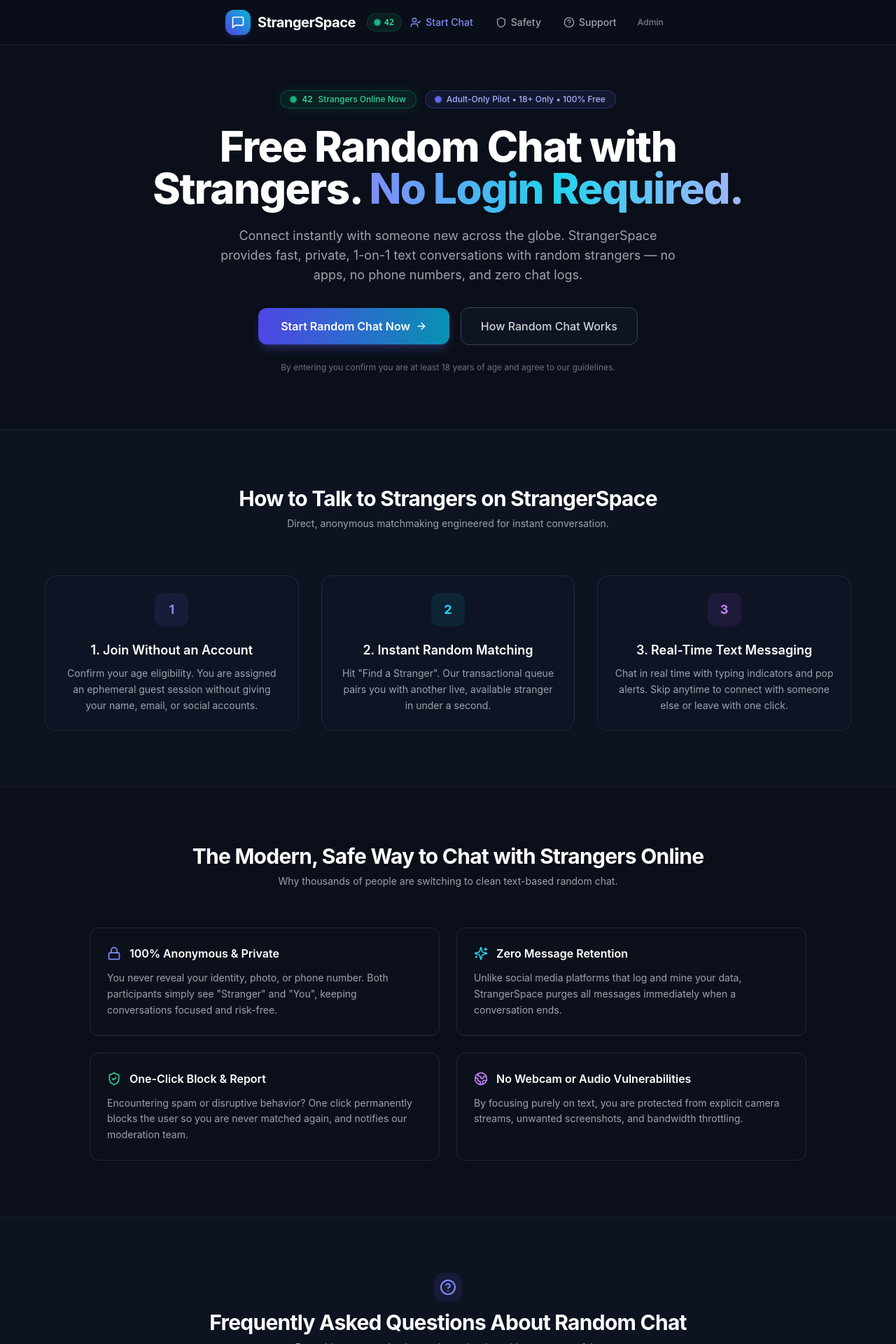
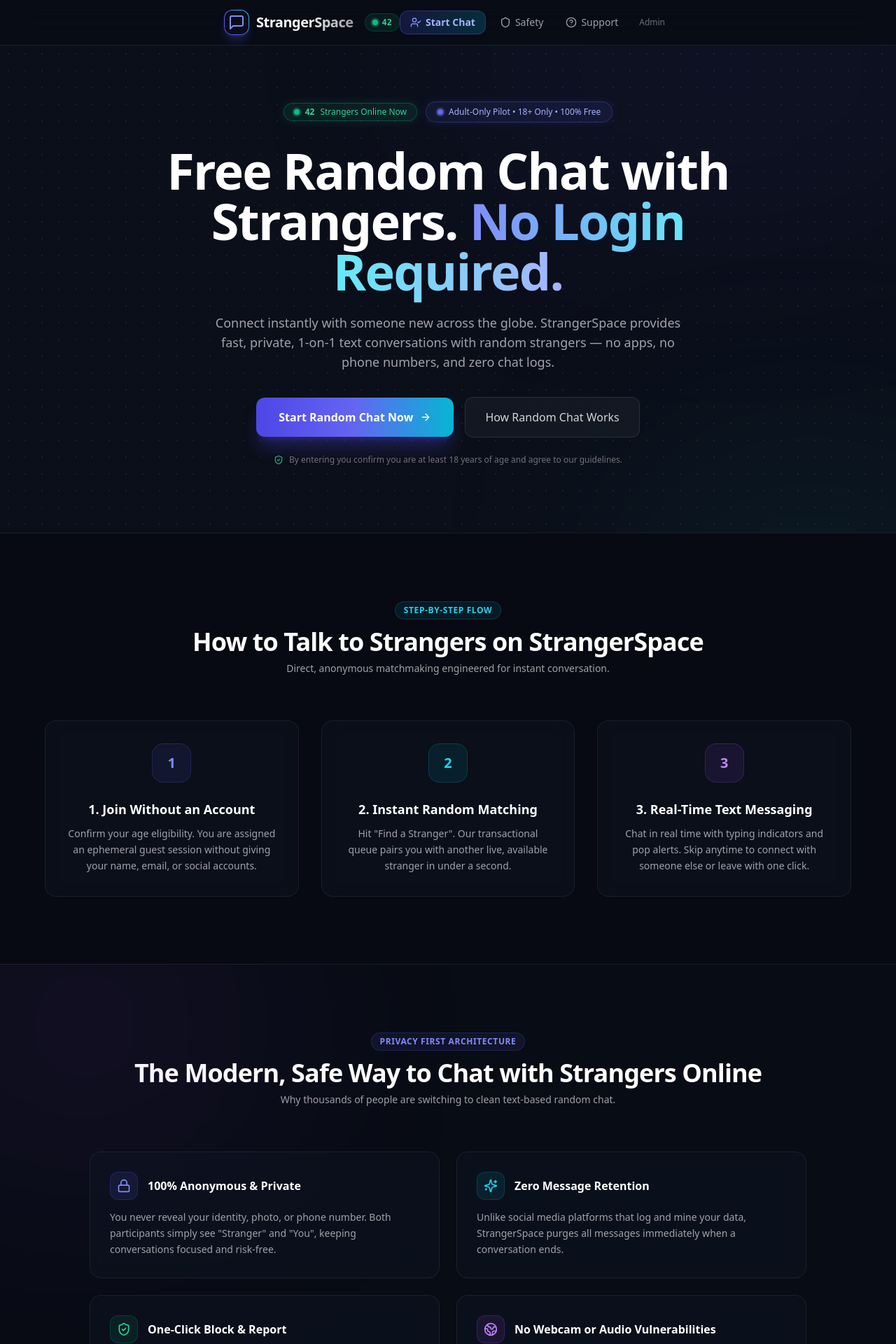
Before and after one commit to iitiankrishnaa-svg/random-chat, a Next.js app: page / in a window 1280 px wide. Shown: the top 1920 px of the page at 70% size. Built offline with nearby package versions, Linux system fonts and the light colour scheme; no server answers.

Commit message:
feat(ui): modernize UI with dark luxury aesthetic, ambient aurora glows, glassmorphism, and instant invite sharing

```diff
--- a/app/globals.css
+++ b/app/globals.css
@@ -3,29 +3,76 @@
 @tailwind utilities;
 
 :root {
-  --background: #0B0F19;
-  --foreground: #F9FAFB;
+  --background: #080C14;
+  --foreground: #F8FAFC;
 }
 
 body {
   background-color: var(--background);
   color: var(--foreground);
-  font-family: -apple-system, BlinkMacSystemFont, "Segoe UI", Roboto, Oxygen, Ubuntu, Cantarell, "Fira Sans", "Droid Sans", "Helvetica Neue", sans-serif;
+  font-family: system-ui, -apple-system, BlinkMacSystemFont, 'Segoe UI', Roboto, 'Helvetica Neue', Arial, sans-serif;
   overflow-x: hidden;
+  -webkit-font-smoothing: antialiased;
+  -moz-osx-font-smoothing: grayscale;
 }
 
-/* Custom Scrollbar */
+/* Modern subtle micro-dot grid */
+.bg-grid-pattern {
+  background-image: radial-gradient(rgba(255, 255, 255, 0.07) 1px, transparent 1px);
+  background-size: 24px 24px;
+}
+
+/* Glassmorphism primitives */
+.glass-panel {
+  background: rgba(13, 18, 30, 0.7);
+  backdrop-filter: blur(16px);
+  -webkit-backdrop-filter: blur(16px);
+  border: 1px solid rgba(255, 255, 255, 0.08);
+}
+
+.glass-card {
+  background: rgba(17, 24, 39, 0.4);
+  backdrop-filter: blur(12px);
+  -webkit-backdrop-filter: blur(12px);
+  border: 1px solid rgba(255, 255, 255, 0.07);
+  transition: all 0.3s cubic-bezier(0.16, 1, 0.3, 1);
+}
+
+.glass-card:hover {
+  background: rgba(26, 36, 56, 0.55);
+  border-color: rgba(99, 102, 241, 0.35);
+  box-shadow: 0 10px 30px -10px rgba(99, 102, 241, 0.15);
+  transform: translateY(-2px);
+}
+
+/* Custom Sleek Scrollbar */
 ::-webkit-scrollbar {
-  width: 6px;
-  height: 6px;
+  width: 5px;
+  height: 5px;
 }
 ::-webkit-scrollbar-track {
-  background: #111827;
+  background: transparent;
 }
 ::-webkit-scrollbar-thumb {
-  background: #374151;
-  border-radius: 3px;
+  background: rgba(255, 255, 255, 0.15);
+  border-radius: 9999px;
 }
 ::-webkit-scrollbar-thumb:hover {
-  background: #4B5563;
+  background: rgba(255, 255, 255, 0.28);
 }
+
+/* Subtle glowing pulse */
+@keyframes ambient-glow {
+  0%, 100% {
+    opacity: 0.4;
+    transform: scale(1);
+  }
+  50% {
+    opacity: 0.7;
+    transform: scale(1.04);
+  }
+}
+
+.animate-ambient-glow {
+  animation: ambient-glow 8s ease-in-out infinite;
+}
--- a/app/page.tsx
+++ b/app/page.tsx
@@ -39,14 +39,19 @@
   ];
 
   return (
-    <div className="flex flex-col items-center">
+    <div className="flex flex-col items-center relative overflow-hidden">
+      {/* Ambient background aurora effects */}
+      <div className="pointer-events-none absolute -top-44 left-1/2 -translate-x-1/2 w-[780px] h-[380px] bg-indigo-600/15 rounded-full blur-[150px] animate-ambient-glow" />
+      <div className="pointer-events-none absolute top-[600px] -right-32 w-[500px] h-[400px] bg-cyan-600/10 rounded-full blur-[140px]" />
+      <div className="pointer-events-none absolute top-[1200px] -left-32 w-[500px] h-[400px] bg-purple-600/10 rounded-full blur-[140px]" />
+
       {/* Hero Section */}
-      <section className="relative w-full overflow-hidden px-4 pt-16 pb-20 sm:px-6 lg:px-8 text-center">
-        <div className="mx-auto max-w-4xl">
-          <div className="flex flex-wrap items-center justify-center gap-2.5 sm:gap-3 mb-6">
+      <section className="relative w-full overflow-hidden px-4 pt-20 pb-24 sm:px-6 lg:px-8 text-center bg-grid-pattern">
+        <div className="mx-auto max-w-4xl relative z-10">
+          <div className="flex flex-wrap items-center justify-center gap-2.5 sm:gap-3 mb-8">
             <OnlineBadge variant="hero" />
 
-            <div className="inline-flex items-center gap-2 rounded-full border border-indigo-500/30 bg-indigo-500/10 px-3.5 py-1 text-xs font-medium text-indigo-300">
+            <div className="inline-flex items-center gap-2 rounded-full border border-indigo-500/30 bg-indigo-500/10 px-4 py-1.5 text-xs font-medium text-indigo-300 backdrop-blur-md shadow-[0_0_15px_rgba(99,102,241,0.12)]">
               <span className="relative flex h-2 w-2">
                 <span className="animate-ping absolute inline-flex h-full w-full rounded-full bg-indigo-400 opacity-75"></span>
                 <span className="relative inline-flex rounded-full h-2 w-2 bg-indigo-500"></span>
@@ -55,79 +60,83 @@
             </div>
           </div>
 
-          <h1 className="text-4xl sm:text-6xl font-extrabold tracking-tight text-white leading-tight">
+          <h1 className="text-4xl sm:text-6xl lg:text-7xl font-extrabold tracking-tight text-white leading-[1.15]">
             Free Random Chat with Strangers.{' '}
-            <span className="bg-gradient-to-r from-indigo-400 via-cyan-400 to-indigo-300 bg-clip-text text-transparent">
+            <span className="bg-gradient-to-r from-indigo-400 via-cyan-300 to-indigo-300 bg-clip-text text-transparent drop-shadow-sm">
               No Login Required.
             </span>
           </h1>
 
-          <p className="mx-auto mt-6 max-w-2xl text-base sm:text-lg text-gray-400 leading-relaxed">
+          <p className="mx-auto mt-6 max-w-2xl text-base sm:text-lg text-zinc-400 leading-relaxed font-normal">
             Connect instantly with someone new across the globe. StrangerSpace provides fast, private, 1-on-1 text conversations with random strangers — no apps, no phone numbers, and zero chat logs.
           </p>
 
-          <div className="mt-8 flex flex-col sm:flex-row items-center justify-center gap-4">
+          <div className="mt-9 flex flex-col sm:flex-row items-center justify-center gap-4">
             <Link
               href="/chat"
-              className="w-full sm:w-auto inline-flex items-center justify-center gap-2 rounded-xl bg-gradient-to-r from-indigo-600 to-cyan-600 px-8 py-3.5 text-base font-semibold text-white shadow-lg shadow-indigo-500/25 hover:from-indigo-500 hover:to-cyan-500 transition-all focus:outline-none focus:ring-2 focus:ring-indigo-400"
+              className="w-full sm:w-auto inline-flex items-center justify-center gap-2.5 rounded-xl bg-gradient-to-r from-indigo-600 via-indigo-500 to-cyan-500 px-8 py-4 text-base font-semibold text-white shadow-xl shadow-indigo-600/30 hover:shadow-indigo-600/50 hover:brightness-110 hover:-translate-y-0.5 active:translate-y-0 transition-all focus:outline-none focus:ring-2 focus:ring-indigo-400"
             >
-              Start Random Chat Now
+              <span>Start Random Chat Now</span>
               <ArrowRight className="h-4 w-4" />
             </Link>
 
             <a
               href="#how-it-works"
-              className="w-full sm:w-auto inline-flex items-center justify-center gap-2 rounded-xl border border-gray-700 bg-gray-900/60 px-7 py-3.5 text-base font-medium text-gray-300 hover:bg-gray-800 hover:text-white transition-colors"
+              className="w-full sm:w-auto inline-flex items-center justify-center gap-2 rounded-xl border border-white/10 bg-white/[0.04] backdrop-blur-md px-7 py-4 text-base font-medium text-zinc-300 hover:bg-white/[0.08] hover:text-white hover:border-white/20 transition-all"
             >
               How Random Chat Works
             </a>
           </div>
 
-          <div className="mt-6 text-xs text-gray-500">
-            By entering you confirm you are at least 18 years of age and agree to our guidelines.
+          <div className="mt-6 text-xs text-zinc-500 flex items-center justify-center gap-2">
+            <ShieldCheck className="h-3.5 w-3.5 text-emerald-500" />
+            <span>By entering you confirm you are at least 18 years of age and agree to our guidelines.</span>
           </div>
         </div>
       </section>
 
       {/* How It Works Section */}
-      <section id="how-it-works" className="w-full border-t border-gray-800/60 bg-[#0E1322] py-20 px-4 sm:px-6 lg:px-8">
+      <section id="how-it-works" className="w-full border-t border-white/[0.08] bg-[#070A12] py-24 px-4 sm:px-6 lg:px-8 relative">
         <div className="mx-auto max-w-6xl">
           <div className="text-center mb-16">
-            <h2 className="text-3xl font-bold tracking-tight text-white">
+            <div className="inline-flex items-center gap-2 px-3 py-1 rounded-full text-xs font-semibold uppercase tracking-wider text-cyan-400 bg-cyan-500/10 border border-cyan-500/20 mb-3">
+              Step-by-Step Flow
+            </div>
+            <h2 className="text-3xl sm:text-4xl font-bold tracking-tight text-white">
               How to Talk to Strangers on StrangerSpace
             </h2>
-            <p className="mt-2 text-sm text-gray-400">
+            <p className="mt-2 text-sm text-zinc-400 max-w-lg mx-auto">
               Direct, anonymous matchmaking engineered for instant conversation.
             </p>
           </div>
 
-          <div className="grid grid-cols-1 md:grid-cols-3 gap-8">
-            <div className="flex flex-col items-center text-center p-6 rounded-2xl border border-gray-800 bg-gray-900/40">
-              <div className="flex h-12 w-12 items-center justify-center rounded-xl bg-indigo-500/10 text-indigo-400 mb-5 font-bold text-lg">
+          <div className="grid grid-cols-1 md:grid-cols-3 gap-6 sm:gap-8">
+            <div className="flex flex-col items-center text-center p-8 rounded-2xl glass-card">
+              <div className="flex h-14 w-14 items-center justify-center rounded-2xl bg-indigo-500/10 border border-indigo-500/20 text-indigo-400 mb-6 font-bold text-xl shadow-inner">
                 1
               </div>
               <h3 className="text-lg font-semibold text-white">1. Join Without an Account</h3>
-              <p className="mt-2 text-sm text-gray-400 leading-relaxed">
+              <p className="mt-2.5 text-sm text-zinc-400 leading-relaxed">
                 Confirm your age eligibility. You are assigned an ephemeral guest session without giving your name, email, or social accounts.
               </p>
             </div>
 
-            <div className="flex flex-col items-center text-center p-6 rounded-2xl border border-gray-800 bg-gray-900/40">
-              <div className="flex h-12 w-12 items-center justify-center rounded-xl bg-cyan-500/10 text-cyan-400 mb-5 font-bold text-lg">
+            <div className="flex flex-col items-center text-center p-8 rounded-2xl glass-card">
+              <div className="flex h-14 w-14 items-center justify-center rounded-2xl bg-cyan-500/10 border border-cyan-500/20 text-cyan-400 mb-6 font-bold text-xl shadow-inner">
                 2
               </div>
               <h3 className="text-lg font-semibold text-white">2. Instant Random Matching</h3>
-              <p className="mt-2 text-sm text-gray-400 leading-relaxed">
+              <p className="mt-2.5 text-sm text-zinc-400 leading-relaxed">
                 Hit "Find a Stranger". Our transactional queue pairs you with another live, available stranger in under a second.
               </p>
             </div>
 
-            <div className="flex flex-col items-center text-center p-6 rounded-2xl border border-gray-800 bg-gray-900/40">
-              <div className="flex h-12 w-12 items-center justify-center rounded-xl bg-purple-500/10 text-purple-400 mb-5 font-bold text-lg">
+            <div className="flex flex-col items-center text-center p-8 rounded-2xl glass-card">
+              <div className="flex h-14 w-14 items-center justify-center rounded-2xl bg-purple-500/10 border border-purple-500/20 text-purple-400 mb-6 font-bold text-xl shadow-inner">
                 3
               </div>
               <h3 className="text-lg font-semibold text-white">3. Real-Time Text Messaging</h3>
-              <p className="mt-2 text-sm text-gray-400 leading-relaxed">
+              <p className="mt-2.5 text-sm text-zinc-400 leading-relaxed">
                 Chat in real time with typing indicators and pop alerts. Skip anytime to connect with someone else or leave with one click.
               </p>
             </div>
@@ -136,54 +145,65 @@
       </section>
 
       {/* SEO Deep-Dive Content: Why StrangerSpace */}
-      <section className="w-full py-20 px-4 sm:px-6 lg:px-8 border-t border-gray-800/40 bg-[#0B0F19]">
+      <section className="w-full py-24 px-4 sm:px-6 lg:px-8 border-t border-white/[0.08] bg-[#080C14]">
         <div className="mx-auto max-w-5xl">
-          <div className="text-center mb-14">
-            <h2 className="text-2xl sm:text-3xl font-bold tracking-tight text-white">
+          <div className="text-center mb-16">
+            <div className="inline-flex items-center gap-2 px-3 py-1 rounded-full text-xs font-semibold uppercase tracking-wider text-indigo-400 bg-indigo-500/10 border border-indigo-500/20 mb-3">
+              Privacy First Architecture
+            </div>
+            <h2 className="text-3xl sm:text-4xl font-bold tracking-tight text-white">
               The Modern, Safe Way to Chat with Strangers Online
             </h2>
-            <p className="mt-2 text-sm text-gray-400">
+            <p className="mt-2 text-sm text-zinc-400 max-w-lg mx-auto">
               Why thousands of people are switching to clean text-based random chat.
             </p>
           </div>
 
           <div className="grid grid-cols-1 md:grid-cols-2 gap-6">
-            <div className="p-6 rounded-xl border border-gray-800 bg-gray-900/20">
-              <div className="flex items-center gap-3 mb-3">
-                <Lock className="h-5 w-5 text-indigo-400" />
+            <div className="p-7 rounded-2xl glass-card">
+              <div className="flex items-center gap-3.5 mb-3.5">
+                <div className="flex h-10 w-10 items-center justify-center rounded-xl bg-indigo-500/10 border border-indigo-500/20 text-indigo-400">
+                  <Lock className="h-5 w-5" />
+                </div>
                 <h3 className="text-base font-semibold text-white">100% Anonymous & Private</h3>
               </div>
-              <p className="text-sm text-gray-400 leading-relaxed">
+              <p className="text-sm text-zinc-400 leading-relaxed">
                 You never reveal your identity, photo, or phone number. Both participants simply see "Stranger" and "You", keeping conversations focused and risk-free.
               </p>
             </div>
 
-            <div className="p-6 rounded-xl border border-gray-800 bg-gray-900/20">
-              <div className="flex items-center gap-3 mb-3">
-                <Sparkles className="h-5 w-5 text-cyan-400" />
+            <div className="p-7 rounded-2xl glass-card">
+              <div className="flex items-center gap-3.5 mb-3.5">
+                <div className="flex h-10 w-10 items-center justify-center rounded-xl bg-cyan-500/10 border border-cyan-500/20 text-cyan-400">
+                  <Sparkles className="h-5 w-5" />
+                </div>
                 <h3 className="text-base font-semibold text-white">Zero Message Retention</h3>
               </div>
-              <p className="text-sm text-gray-400 leading-relaxed">
+              <p className="text-sm text-zinc-400 leading-relaxed">
                 Unlike social media platforms that log and mine your data, StrangerSpace purges all messages immediately when a conversation ends.
               </p>
             </div>
 
-            <div className="p-6 rounded-xl border border-gray-800 bg-gray-900/20">
-              <div className="flex items-center gap-3 mb-3">
-                <ShieldCheck className="h-5 w-5 text-emerald-400" />
+            <div className="p-7 rounded-2xl glass-card">
+              <div className="flex items-center gap-3.5 mb-3.5">
+                <div className="flex h-10 w-10 items-center justify-center rounded-xl bg-emerald-500/10 border border-emerald-500/20 text-emerald-400">
+                  <ShieldCheck className="h-5 w-5" />
+                </div>
                 <h3 className="text-base font-semibold text-white">One-Click Block & Report</h3>
               </div>
-              <p className="text-sm text-gray-400 leading-relaxed">
+              <p className="text-sm text-zinc-400 leading-relaxed">
                 Encountering spam or disruptive behavior? One click permanently blocks the user so you are never matched again, and notifies our moderation team.
               </p>
             </div>
 
-            <div className="p-6 rounded-xl border border-gray-800 bg-gray-900/20">
-              <div className="flex items-center gap-3 mb-3">
-                <Globe2 className="h-5 w-5 text-purple-400" />
+            <div className="p-7 rounded-2xl glass-card">
+              <div className="flex items-center gap-3.5 mb-3.5">
+                <div className="flex h-10 w-10 items-center justify-center rounded-xl bg-purple-500/10 border border-purple-500/20 text-purple-400">
+                  <Globe2 className="h-5 w-5" />
+                </div>
                 <h3 className="text-base font-semibold text-white">No Webcam or Audio Vulnerabilities</h3>
               </div>
-              <p className="text-sm text-gray-400 leading-relaxed">
+              <p className="text-sm text-zinc-400 leading-relaxed">
                 By focusing purely on text, you are protected from explicit camera streams, unwanted screenshots, and bandwidth throttling.
               </p>
             </div>
@@ -192,16 +212,16 @@
       </section>
 
       {/* High-Intent FAQ Section (Rich Snippets for Google) */}
-      <section id="faq" className="w-full py-20 px-4 sm:px-6 lg:px-8 border-t border-gray-800/60 bg-[#0E1322]">
-        <div className="mx-auto max-w-4xl">
-          <div className="text-center mb-12">
-            <div className="inline-flex items-center gap-2 p-2 rounded-xl bg-indigo-500/10 text-indigo-400 mb-3">
+      <section id="faq" className="w-full py-24 px-4 sm:px-6 lg:px-8 border-t border-white/[0.08] bg-[#070A12] relative">
+        <div className="mx-auto max-w-4xl relative z-10">
+          <div className="text-center mb-14">
+            <div className="inline-flex items-center gap-2 p-2.5 rounded-2xl bg-indigo-500/10 border border-indigo-500/20 text-indigo-400 mb-3 shadow-inner">
               <HelpCircle className="h-6 w-6" />
             </div>
-            <h2 className="text-3xl font-bold tracking-tight text-white">
+            <h2 className="text-3xl sm:text-4xl font-bold tracking-tight text-white">
               Frequently Asked Questions About Random Chat
             </h2>
-            <p className="mt-2 text-sm text-gray-400">
+            <p className="mt-2 text-sm text-zinc-400">
               Everything you need to know about chatting with strangers safely.
             </p>
           </div>
@@ -210,24 +230,25 @@
             {faqs.map((faq, idx) => (
               <div
                 key={idx}
-                className="rounded-2xl border border-gray-800 bg-gray-900/40 p-6 transition-colors hover:border-gray-700"
+                className="rounded-2xl glass-card p-6"
               >
-                <h3 className="text-base font-semibold text-white mb-2">
-                  {faq.q}
+                <h3 className="text-base font-semibold text-white mb-2 flex items-start gap-2.5">
+                  <span className="text-indigo-400 font-mono text-sm mt-0.5">Q.</span>
+                  <span>{faq.q}</span>
                 </h3>
-                <p className="text-sm text-gray-400 leading-relaxed">
+                <p className="text-sm text-zinc-400 leading-relaxed pl-6">
                   {faq.a}
                 </p>
               </div>
             ))}
           </div>
 
-          <div className="mt-14 text-center">
+          <div className="mt-16 text-center">
             <Link
               href="/chat"
-              className="inline-flex items-center gap-2 rounded-xl bg-indigo-600 px-8 py-3.5 font-semibold text-white hover:bg-indigo-500 transition-colors shadow-lg shadow-indigo-600/20"
+              className="inline-flex items-center gap-2 rounded-xl bg-gradient-to-r from-indigo-600 via-indigo-500 to-cyan-500 px-9 py-4 font-semibold text-white shadow-xl shadow-indigo-600/30 hover:shadow-indigo-600/50 hover:brightness-110 hover:-translate-y-0.5 active:translate-y-0 transition-all"
             >
-              Start Talking to Strangers
+              <span>Start Talking to Strangers</span>
               <ArrowRight className="h-4 w-4" />
             </Link>
           </div>
--- a/components/Navbar.tsx
+++ b/components/Navbar.tsx
@@ -12,17 +12,19 @@
 
   return (
     <header
-      className={`sticky top-0 z-40 w-full border-b border-gray-800 bg-[#0B0F19]/90 backdrop-blur-md ${
+      className={`sticky top-0 z-40 w-full border-b border-white/[0.08] bg-[#080C14]/80 backdrop-blur-xl transition-all ${
         isChat ? 'hidden sm:flex' : 'flex'
       }`}
     >
       <div className="mx-auto flex h-16 max-w-7xl items-center justify-between px-4 sm:px-6 lg:px-8">
-        <div className="flex items-center gap-2.5 sm:gap-4">
-          <Link href="/" className="flex items-center gap-2.5 transition-opacity hover:opacity-90">
-            <div className="flex h-9 w-9 items-center justify-center rounded-xl bg-gradient-to-tr from-indigo-600 to-cyan-500 shadow-md shadow-indigo-500/20">
-              <MessageSquare className="h-5 w-5 text-white" />
+        <div className="flex items-center gap-3 sm:gap-4">
+          <Link href="/" className="group flex items-center gap-2.5 transition-transform active:scale-95">
+            <div className="relative flex h-9 w-9 items-center justify-center rounded-xl bg-gradient-to-tr from-indigo-600 via-indigo-500 to-cyan-400 p-[1px] shadow-lg shadow-indigo-500/25 group-hover:shadow-indigo-500/40 transition-shadow">
+              <div className="flex h-full w-full items-center justify-center rounded-[11px] bg-[#090D18]">
+                <MessageSquare className="h-4.5 w-4.5 text-indigo-400 group-hover:text-cyan-300 transition-colors" />
+              </div>
             </div>
-            <span className="text-xl font-bold tracking-tight text-white">
+            <span className="text-lg sm:text-xl font-bold tracking-tight bg-gradient-to-r from-white via-zinc-100 to-zinc-400 bg-clip-text text-transparent">
               {APP_CONFIG.name}
             </span>
           </Link>
@@ -30,31 +32,32 @@
           <OnlineBadge variant="navbar" />
         </div>
 
-        <nav className="flex items-center gap-1 sm:gap-2">
+        <nav className="flex items-center gap-1.5 sm:gap-2">
           <Link
             href="/chat"
-            className="flex items-center gap-1.5 rounded-lg px-3 py-1.5 text-sm font-medium text-indigo-400 hover:bg-gray-800/80 hover:text-indigo-300 transition-colors"
+            className="flex items-center gap-1.5 rounded-xl border border-indigo-500/30 bg-gradient-to-r from-indigo-600/20 to-cyan-500/20 px-3.5 py-1.5 text-xs sm:text-sm font-semibold text-indigo-300 hover:text-white hover:border-indigo-400/50 hover:bg-indigo-600/30 transition-all shadow-sm shadow-indigo-950/40"
           >
-            <UserCheck className="h-4 w-4" />
+            <UserCheck className="h-4 w-4 text-indigo-400" />
             <span className="hidden sm:inline">Start Chat</span>
+            <span className="sm:hidden">Chat</span>
           </Link>
           <Link
             href="/safety"
-            className="flex items-center gap-1.5 rounded-lg px-3 py-1.5 text-sm font-medium text-gray-400 hover:bg-gray-800/60 hover:text-white transition-colors"
+            className="flex items-center gap-1.5 rounded-lg px-3 py-1.5 text-xs sm:text-sm font-medium text-zinc-400 hover:bg-white/[0.05] hover:text-white transition-colors"
           >
             <Shield className="h-4 w-4" />
             <span className="hidden sm:inline">Safety</span>
           </Link>
           <Link
             href="/support"
-            className="flex items-center gap-1.5 rounded-lg px-3 py-1.5 text-sm font-medium text-gray-400 hover:bg-gray-800/60 hover:text-white transition-colors"
+            className="flex items-center gap-1.5 rounded-lg px-3 py-1.5 text-xs sm:text-sm font-medium text-zinc-400 hover:bg-white/[0.05] hover:text-white transition-colors"
           >
             <HelpCircle className="h-4 w-4" />
             <span className="hidden sm:inline">Support</span>
           </Link>
           <Link
             href="/admin"
-            className="rounded-lg px-2.5 py-1.5 text-xs font-semibold text-gray-500 hover:bg-gray-800/40 hover:text-gray-300 transition-colors"
+            className="rounded-lg px-2.5 py-1.5 text-xs font-medium text-zinc-500 hover:bg-white/[0.04] hover:text-zinc-300 transition-colors"
           >
             Admin
           </Link>
```
Also changed, not shown: app/chat/page.tsx (+48 -14 lines), components/Footer.tsx (+26 -15 lines), scripts/ping_indexnow.js (added, +48 -0 lines), app/icon.svg (added), public/c7f938b8e0144d2d881944510061e8bf.txt (added).
